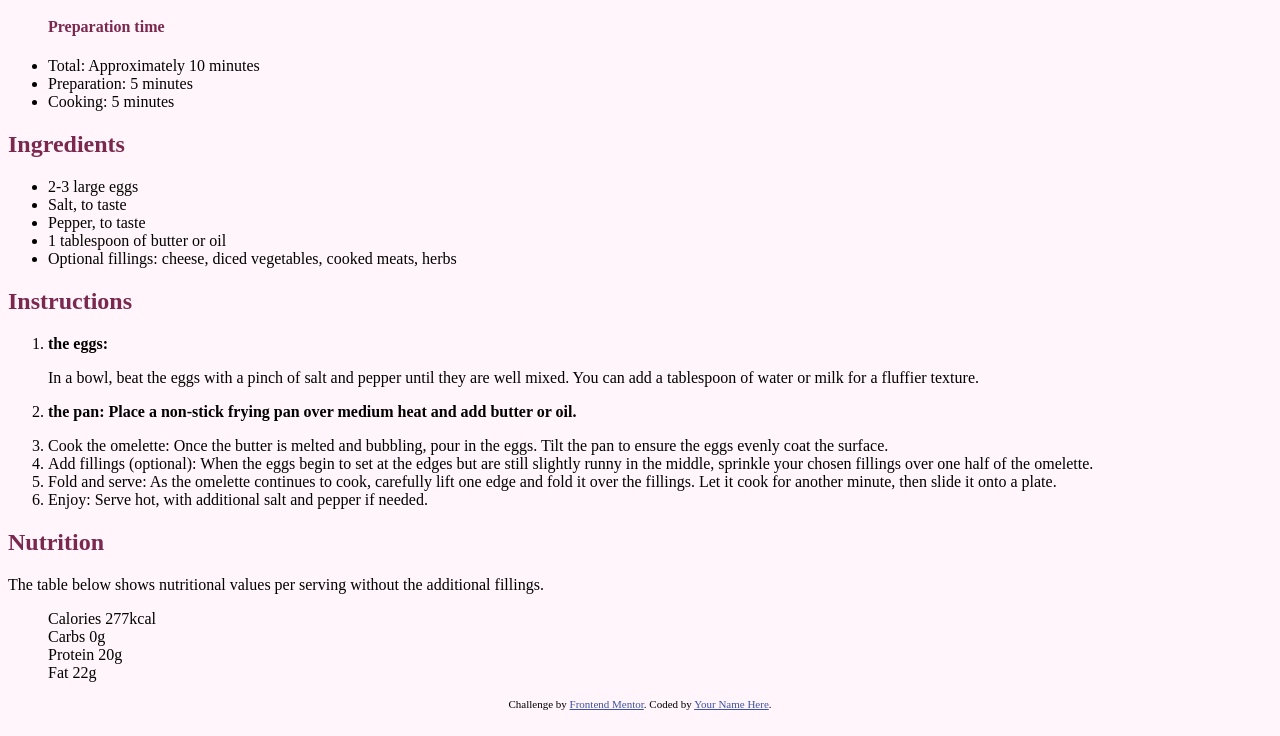
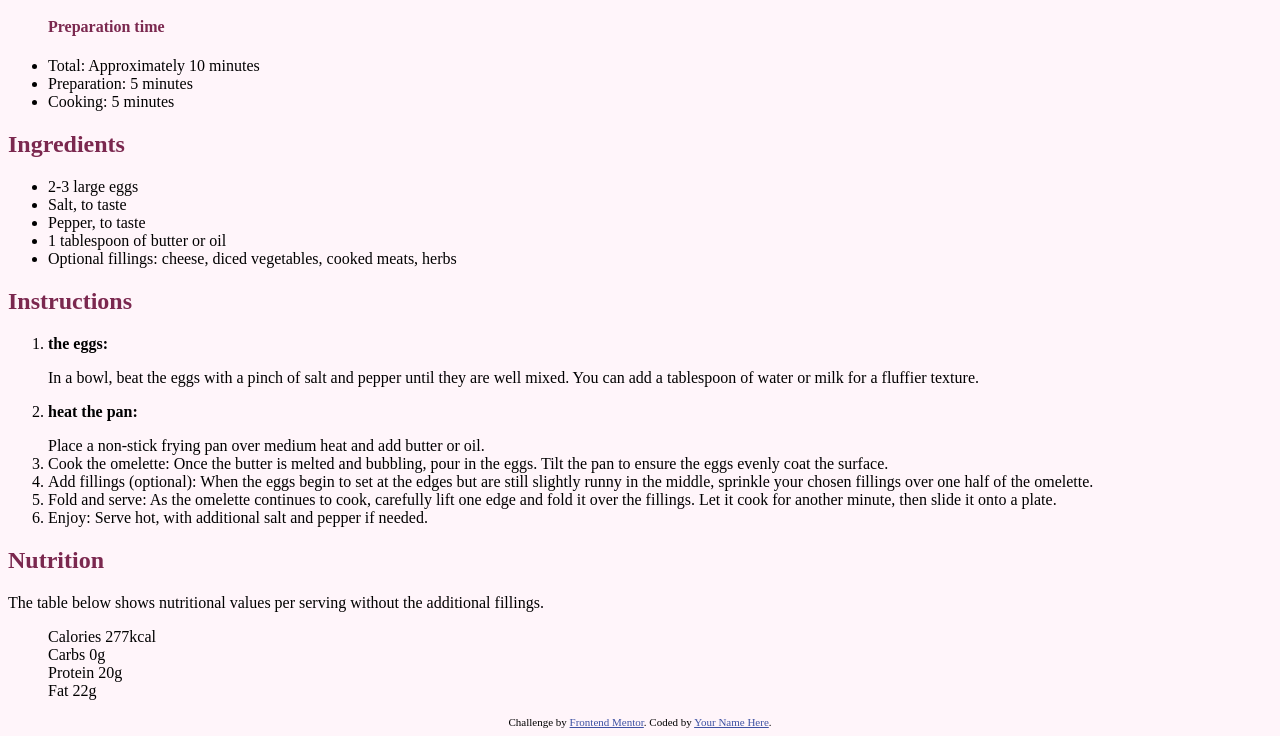
Before and after one commit to KristofferHode/recipe-page-main, a plain HTML site: page index.html in a window 1280 px wide. Shown: the part 101-837 px from the top of the page. Drawn offline with Linux system fonts and the light colour scheme.

Commit message:
trying to add bold paragraphs

```diff
--- a/index.html
+++ b/index.html
@@ -52,7 +52,7 @@
   <li>  <p> the eggs:</p> In a bowl, beat the eggs with a pinch of salt and pepper until they are well mixed.
   You can add a tablespoon of water or milk for a fluffier texture.</li>
 
-<li>  <p> the pan: Place a non-stick frying pan over medium heat and add butter or oil.</p></li>
+<li>  <p> heat the pan:</p> Place a non-stick frying pan over medium heat and add butter or oil.</li>
 
 <li>  Cook the omelette: Once the butter is melted and bubbling, pour in the eggs. Tilt the pan to ensure
   the eggs evenly coat the surface.</li>
--- a/style.css
+++ b/style.css
@@ -1,8 +1,8 @@
-body{background-color: hsl(330,100%, 98%);font}
+body{background-color: hsl(330,100%, 98%);}
 h1{color: hsl(332, 51%, 32%);}
 h2{color: hsl(332, 51%, 32%);}
 h4{color: hsl(332, 51%, 32%);}
 
 #Nutrition{list-style-type:none;}
 
-p{font-weight: bold;}
+p {font-weight: bold;}
```
